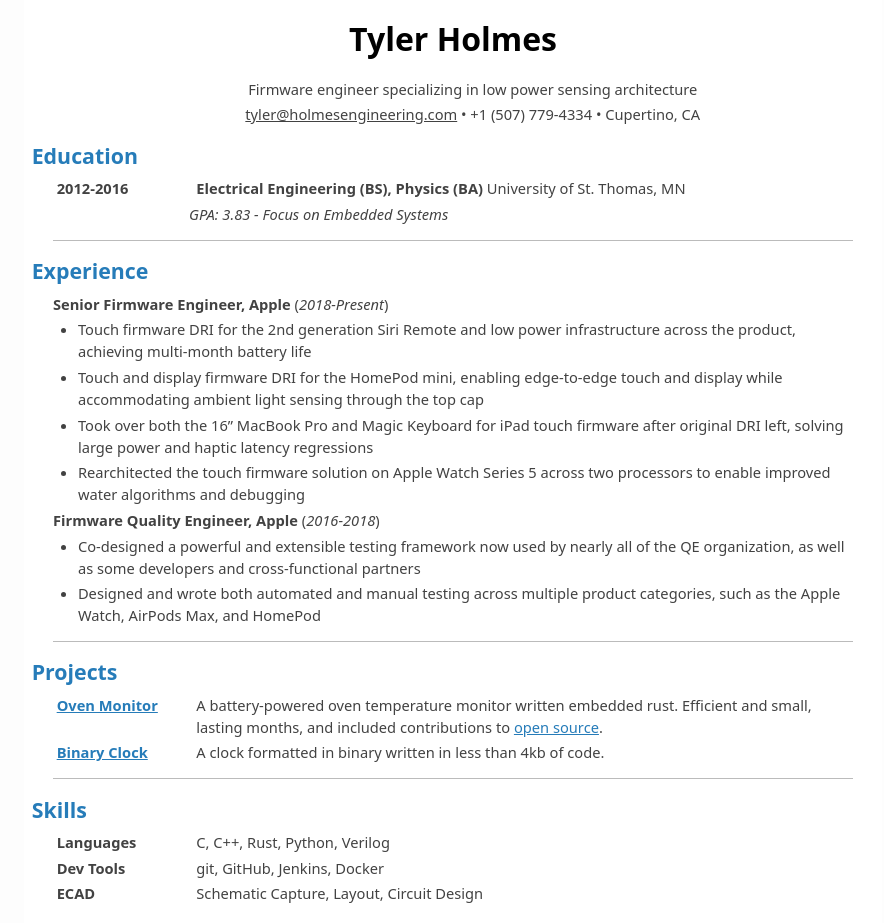
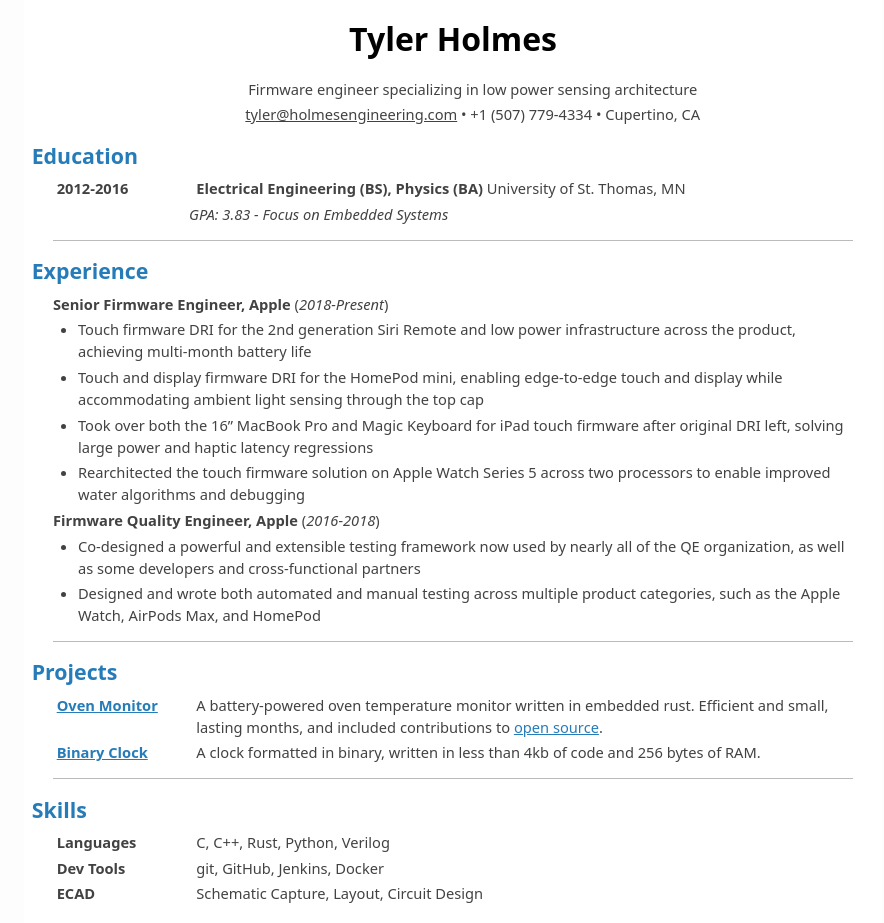
Before and after one commit to TDHolmes/tdholmes.github.io, a Jekyll site: the page resume.html, which Jekyll copies as it is, in a window 1280 px wide. Shown: the whole page, without its empty margins (187-1071 px from the left). Built offline with Jekyll 4.4.1, drawn with Linux system fonts in a browser that asks for light colours.

Commit message:
resume feedback

```diff
--- a/resume.html
+++ b/resume.html
@@ -282,10 +282,10 @@
 <h2 id="projects">Projects</h2>
 <dl>
 <dt><a href="https://www.holmesengineering.com/oven-temp-rs/" target="_blank">Oven Monitor</a></dt>
-<dd>A battery-powered oven temperature monitor written embedded rust. Efficient and small, lasting months, and included contributions to <a href="https://github.com/atsamd-rs/atsamd/pulls?q=is%3Apr+author%3ATDHolmes+is%3Amerged" target="_blank">open source</a>.
+<dd>A battery-powered oven temperature monitor written in embedded rust. Efficient and small, lasting months, and included contributions to <a href="https://github.com/atsamd-rs/atsamd/pulls?q=is%3Apr+author%3ATDHolmes+is%3Amerged" target="_blank">open source</a>.
 </dd>
 <dt><a href="https://www.holmesengineering.com/BinaryClock/" target="_blank">Binary Clock</a></dt>
-<dd>A clock formatted in binary written in less than 4kb of code.
+<dd>A clock formatted in binary, written in less than 4kb of code and 256 bytes of RAM.
 </dd>
 </dl>
 <hr />
```
